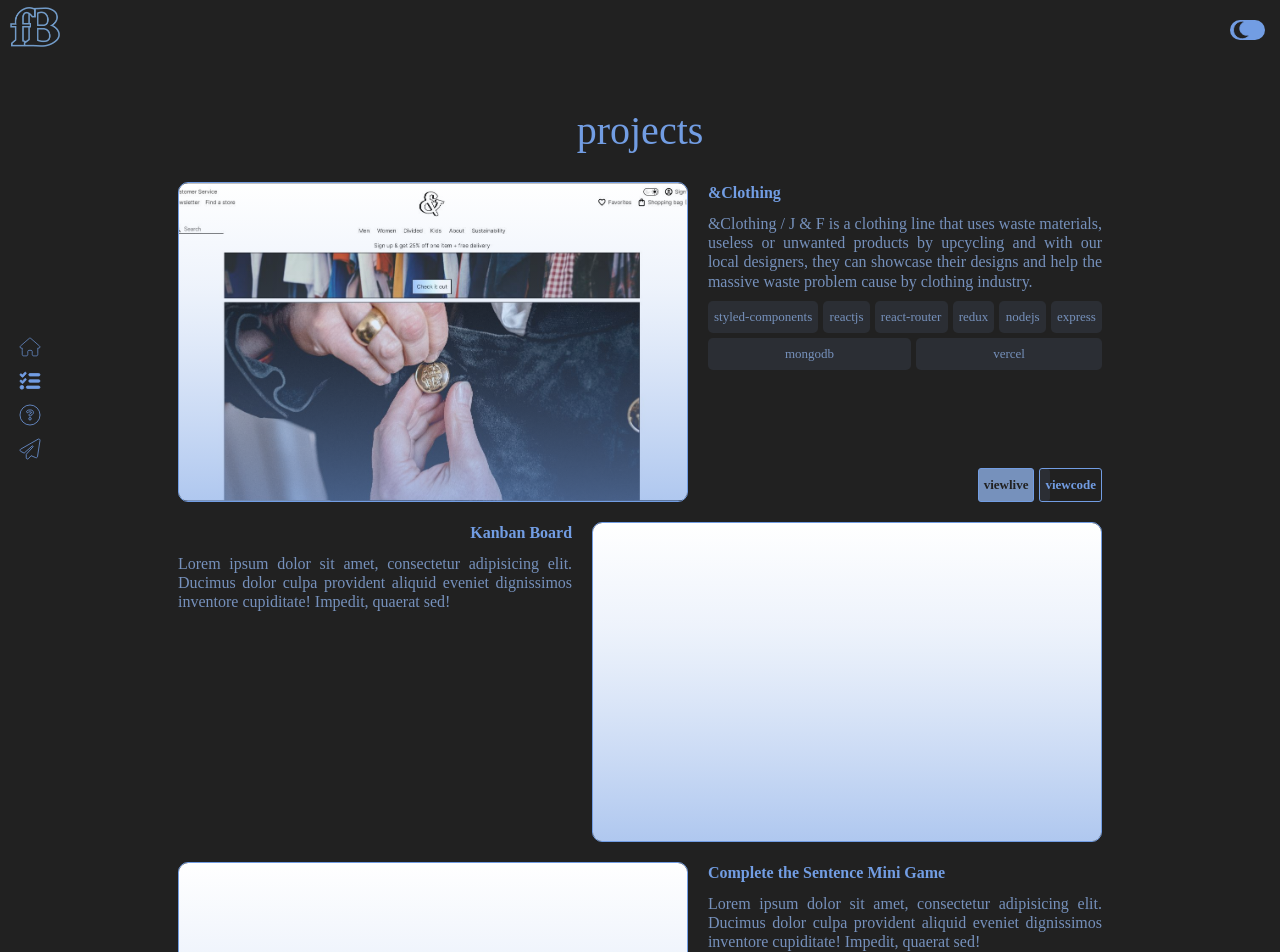
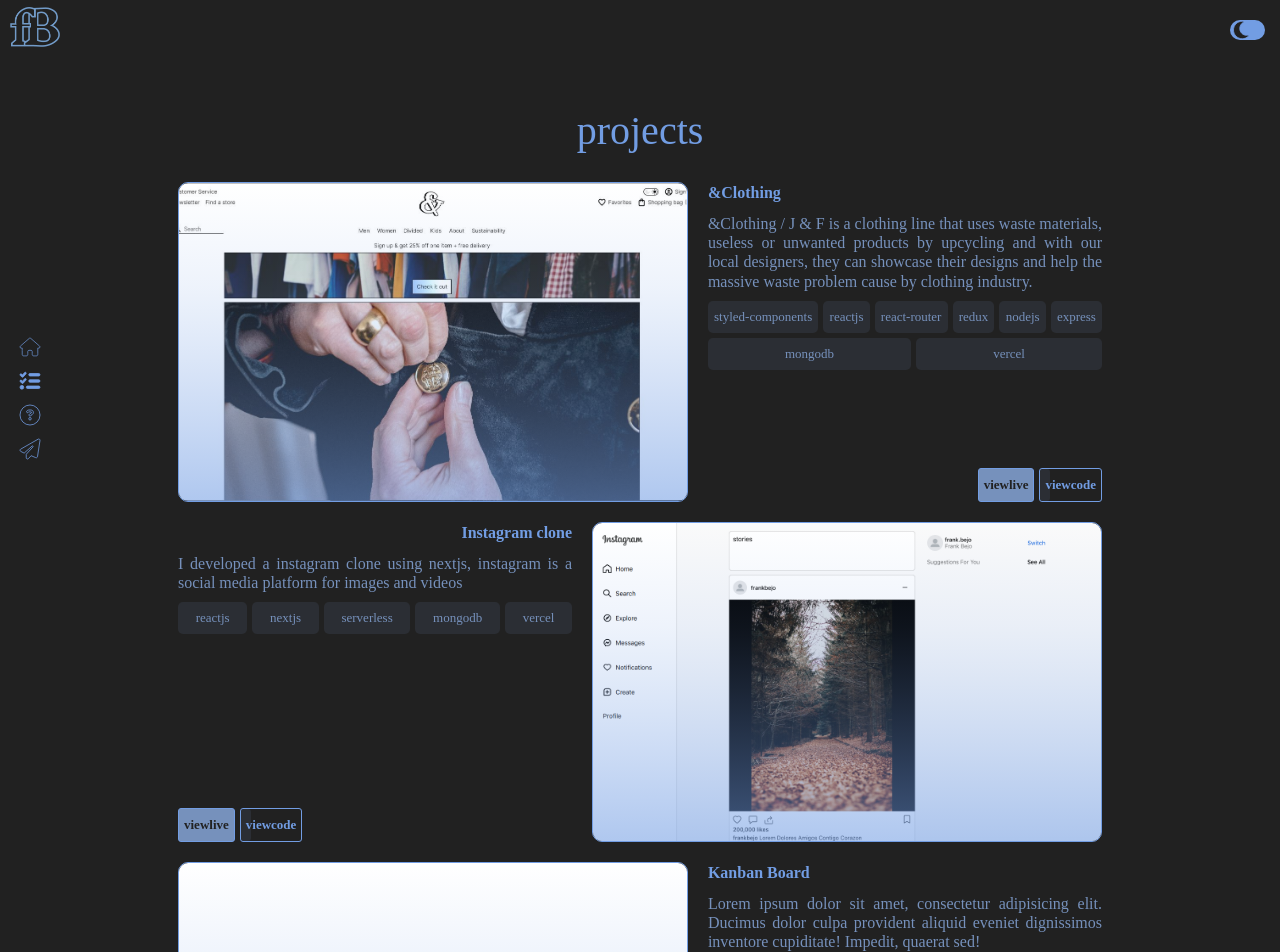
Before and after one commit to frankbejo/frankbejo-portfolio, a React (Create React App) app: page /projects in a window 1280 px wide. Shown: the top 952 px of the page. Built offline with nearby package versions, Linux system fonts and the light colour scheme; a web font is replaced by a local one.

Commit message:
new commit

```diff
--- a/src/data.js
+++ b/src/data.js
@@ -1,7 +1,7 @@
 import desktop from './images/projects-view/jandf-clothing-home.JPG'
 import products from './images/projects-view/jandf-clothing-products.JPG'
 import products_tablet from './images/projects-view/jandf-clothing-products-tablet.JPG'
-
+import instagram_clone from './images/projects-view/instagram_clone.png'
 export const projects = [
     {
         projectname: "&Clothing",
@@ -16,6 +16,20 @@ export const projects = [
         status: "online",
         deployment: "vercel",
         stack: ["styled-components","reactjs","react-router","redux","nodejs","express","mongodb","vercel"]
+    },
+    {
+        projectname: "Instagram clone",
+        desc: "I developed a instagram clone using nextjs, instagram is a social media platform for images and videos",
+        image: {
+            desktop_view: instagram_clone,
+            tablet_view: "../images/projects-view/jandf-clothing-home.jpg",
+            other: "../images/projects-view/jandf-clothing-home.jpg"
+        },
+        liveviewlink: "https://instagram-clone-nextjs-tau.vercel.app/",
+        viewcodelink: "https://github.com/frankbejo/instagram_clone_nextjs",
+        status: "online",
+        deployment: "vercel",
+        stack: ["reactjs","nextjs","serverless","mongodb","vercel"]
     },
     {
         projectname: "Kanban Board",
```
Also changed, not shown: src/images/projects-view/instagram_clone.png (added).
